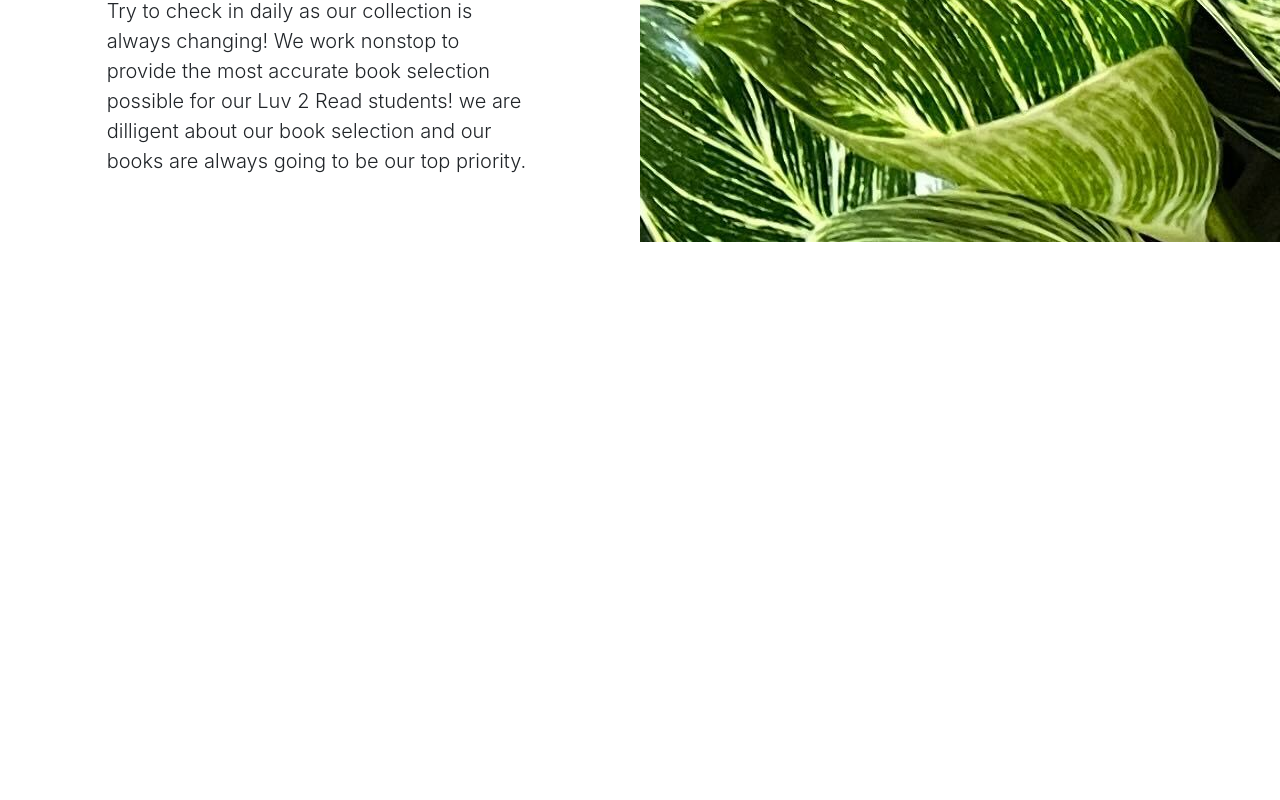
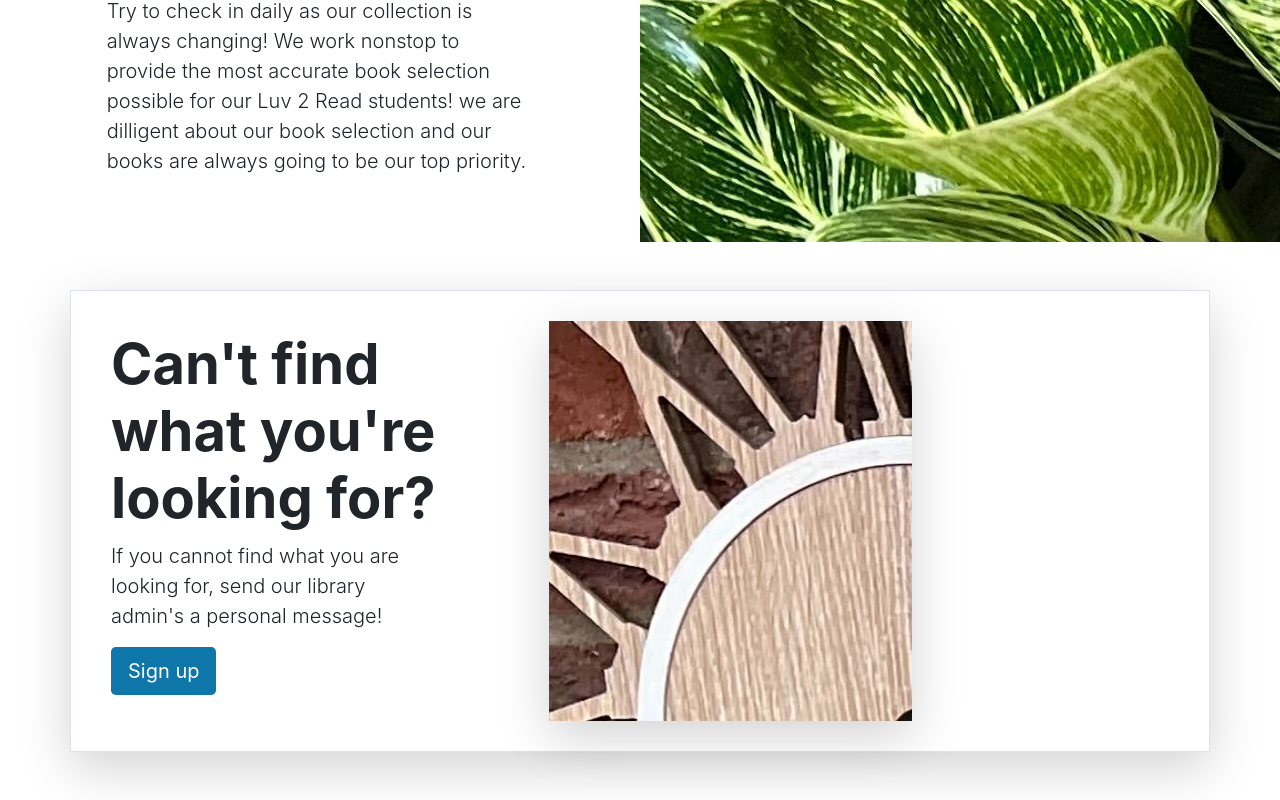
Before and after one commit to GustavoK101/LibraryProject, a React (Create React App) app: page / in a window 1280 px wide. Shown: the part 1682-2482 px from the top of the page. Before the commit the page ends 1924 px from the top, so only its background shows below. Built offline with nearby package versions, Linux system fonts and the light colour scheme; the HTML template or start-up script is replaced by a standard one.

Commit message:
feat: added Library Service to Homepage

```diff
--- a/src/App.tsx
+++ b/src/App.tsx
@@ -4,6 +4,7 @@
 import { ExploreTopBooks } from './layouts/Homepage/ExploreTopBooks';
 import { Carousel } from './layouts/Homepage/Carousel';
 import { Heros } from './layouts/Homepage/Heros';
+import { LibraryServices } from './layouts/Homepage/LibraryServices';
 
 function App() {
   return (
@@ -12,6 +13,7 @@
       <ExploreTopBooks />
       <Carousel />
       <Heros />
+      <LibraryServices />
     </div>
   );
 }
--- /dev/null
+++ b/src/layouts/Homepage/LibraryServices.tsx
@@ -0,0 +1,23 @@
+export const LibraryServices = () => {
+    return (
+        <div className="container my-5">
+            <div className="row p-4 align-items-center border shadow-lg">
+                <div className="col-lg-4 p-3">
+                    <h1 className="display-4 fw-bold">
+                        Can't find what you're looking for?
+                    </h1>
+                    <p className="lead">
+                        If you cannot find what you are looking for,
+                        send our library admin's a personal message!
+                    </p>
+                    <div className="d-grid gap-2 d-md-flex justify-content-md-start mb-4 mb-lg-3">
+                        <a className="btn main-color btn-lg text-white" href="#">
+                            Sign up
+                        </a>
+                    </div>
+                </div>
+                <div className="col-lg-4 offset-lg-1 shadow-lg lost-image"></div>
+            </div>
+        </div>
+    );
+}
```
